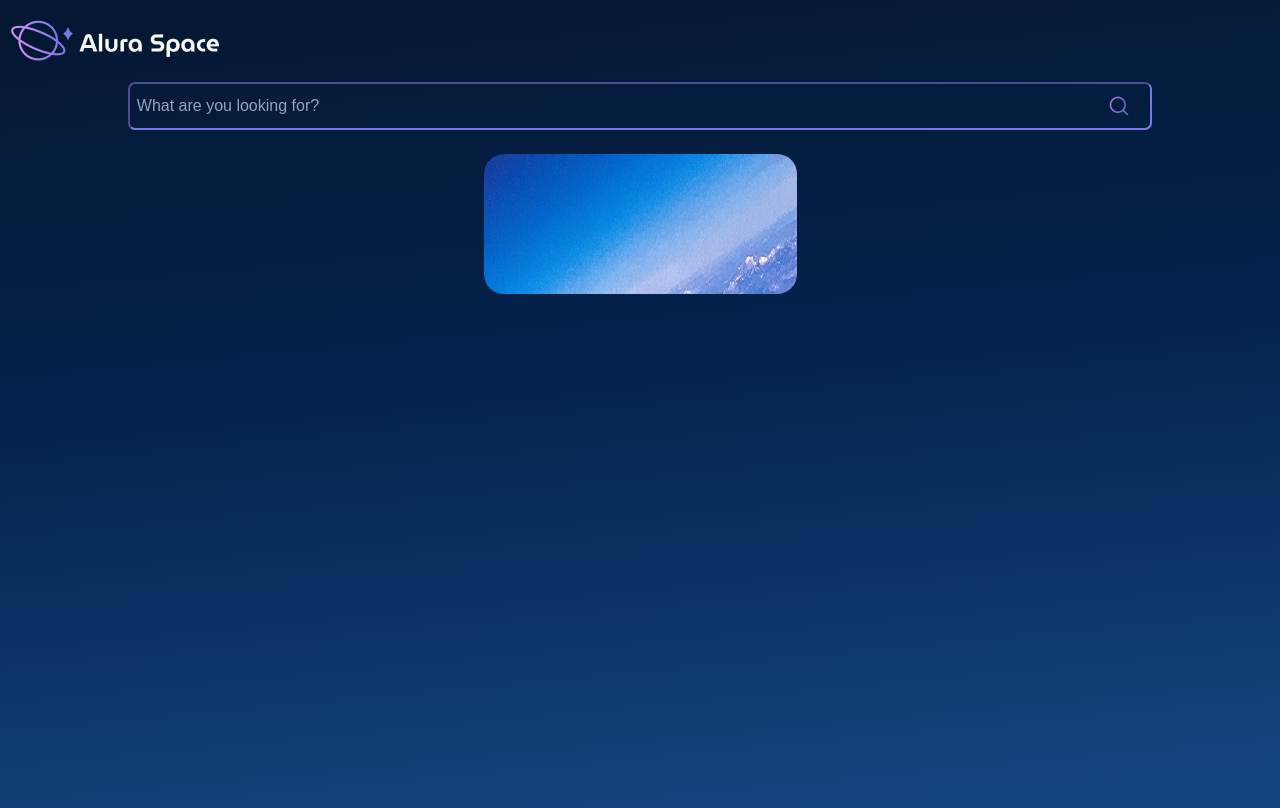
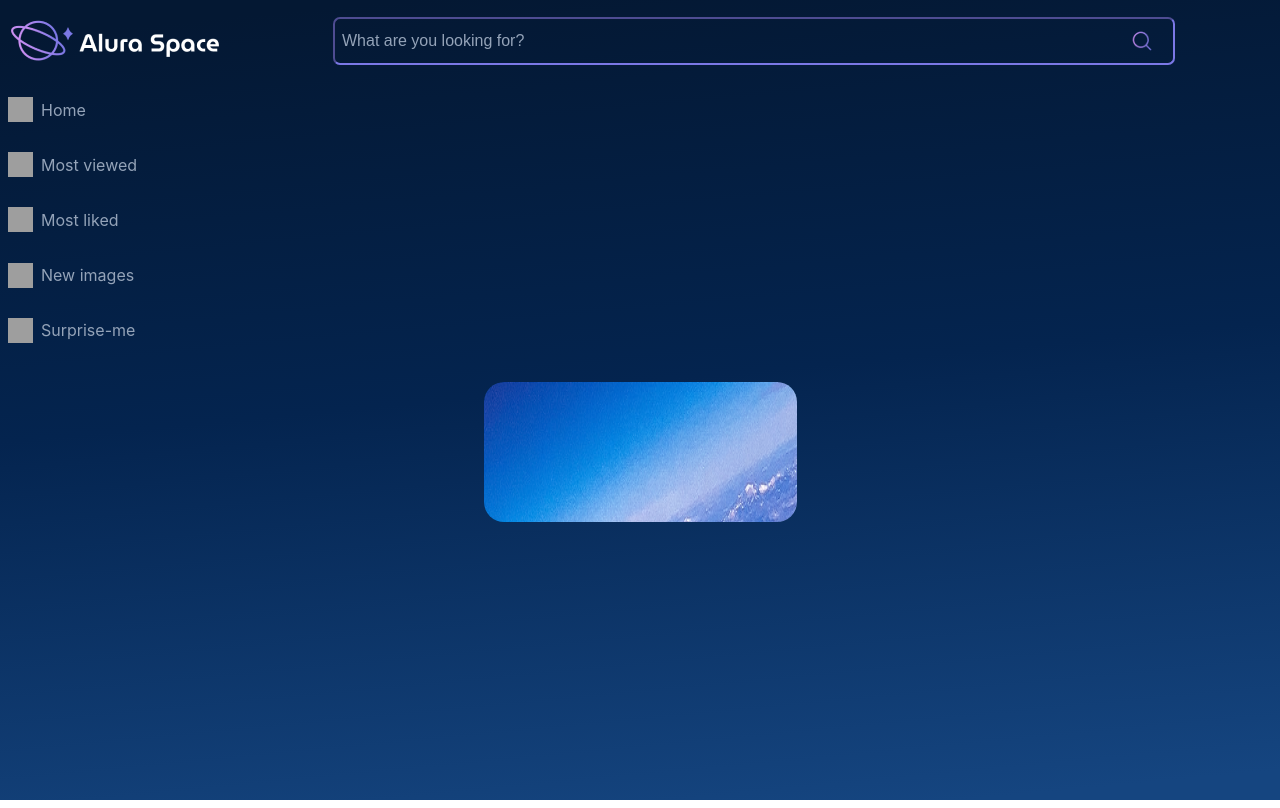
Before and after one commit to aguirreLCD/vite-project-alura-space, a React (Vite) app: page / in a window 1280 px wide. Built offline with nearby package versions, Linux system fonts and the light colour scheme; grey boxes are pictures that could not be loaded.

Commit message:
new component created: Header

```diff
--- a/src/App.jsx
+++ b/src/App.jsx
@@ -2,11 +2,13 @@ import "./index.css";
 
 import Banner from "./components/Banner/index.jsx";
 import Header from "./components/Header/index.jsx";
+import Menu from "./components/Menu/index.jsx";
 
 function App() {
   return (
     <>
       <Header />
+      <Menu />
       <Banner />
     </>
   );
--- a/src/components/Header/Header.css
+++ b/src/components/Header/Header.css
@@ -1,12 +1,9 @@
-.header {
-  position: relative;
-}
-
 .header-container {
   display: flex;
   justify-content: space-between;
   align-items: center;
   margin: 0.5rem;
+  flex-grow: 1;
 }
 
 .header-search {
@@ -36,24 +33,24 @@
   background-size: contain;
 }
 
-/* .show-menu {
-  display: none;
-  position: absolute;
-  top: 100%;
-  width: 50vw;
-} */
-
 /* TABLETS */
 @media screen and (min-width: 744px) {
   .header {
-    display: block;
+    display: flex;
+    padding: 0;
+    margin: 0;
+  }
+
+  .header-container {
+    justify-content: flex-start;
+  }
+
+  .header-search {
+    width: 100%;
+    justify-content: center;
   }
 
   .menu-icon {
     display: none;
   }
-
-  .show-menu {
-    display: flex;
-  }
 }
--- a/src/components/Header/index.jsx
+++ b/src/components/Header/index.jsx
@@ -2,7 +2,6 @@ import "./Header.css";
 
 import logoAlura from "../../assets/logo.png";
 import menu from "../../assets/Menu.svg";
-import Menu from "../Menu";
 
 function Header() {
   return (
@@ -12,10 +11,6 @@ function Header() {
 
         <img src={logoAlura} alt="Alura Space Logo" />
       </div>
-
-      {/* <div className="show-menu">
-        <Menu />
-      </div> */}
 
       <div className="header-search">
         <input
--- a/src/components/Menu/Menu.css
+++ b/src/components/Menu/Menu.css
@@ -0,0 +1,29 @@
+.menu-list {
+  list-style-type: none;
+  padding-left: 0.5rem;
+  margin: 0;
+  height: 276px;
+  display: flex;
+  flex-direction: column;
+  justify-content: space-around;
+}
+
+.menu-list__item {
+  display: flex;
+  justify-content: flex-start;
+  align-items: center;
+}
+
+.menu-list__link {
+  text-decoration: none;
+
+  color: var(--gray);
+  font-size: 1rem;
+}
+
+.menu-list__item img {
+  margin-right: 0.5rem;
+  width: 25px;
+  height: 25px;
+  cursor: pointer;
+}
--- a/src/components/Menu/index.jsx
+++ b/src/components/Menu/index.jsx
@@ -1,15 +1,50 @@
 import "./Menu.css";
+
+import homeIcon from "../../assets/icons/Home-active.svg";
+import mostLiked from "../../assets/icons/most-liked-inactive.svg";
+import mostViewed from "../../assets/icons/most-views-inactive.svg";
+import news from "../../assets/icons/news-inactive.svg";
+import surpriseMe from "../../assets/icons/surprise-me-inactive.svg";
 
 function Menu() {
   return (
     <>
       <nav>
-        <ul>
-          <li>Home</li>
-          <li>Most views</li>
-          <li>Most liked</li>
-          <li>News</li>
-          <li>Surprise-me</li>
+        <ul className="menu-list">
+          <li className="menu-list__item">
+            <img src={homeIcon} alt="" />
+            <a href="#" className="menu-list__link">
+              Home
+            </a>
+          </li>
+
+          <li className="menu-list__item">
+            <img src={mostViewed} alt="" />
+            <a href="#" className="menu-list__link">
+              Most viewed
+            </a>
+          </li>
+
+          <li className="menu-list__item">
+            <img src={mostLiked} alt="" />
+            <a href="#" className="menu-list__link">
+              Most liked
+            </a>
+          </li>
+
+          <li className="menu-list__item">
+            <img src={news} alt="" />
+            <a href="#" className="menu-list__link">
+              New images
+            </a>
+          </li>
+
+          <li className="menu-list__item">
+            <img src={surpriseMe} alt="" />
+            <a href="#" className="menu-list__link">
+              Surprise-me
+            </a>
+          </li>
         </ul>
       </nav>
     </>
```
